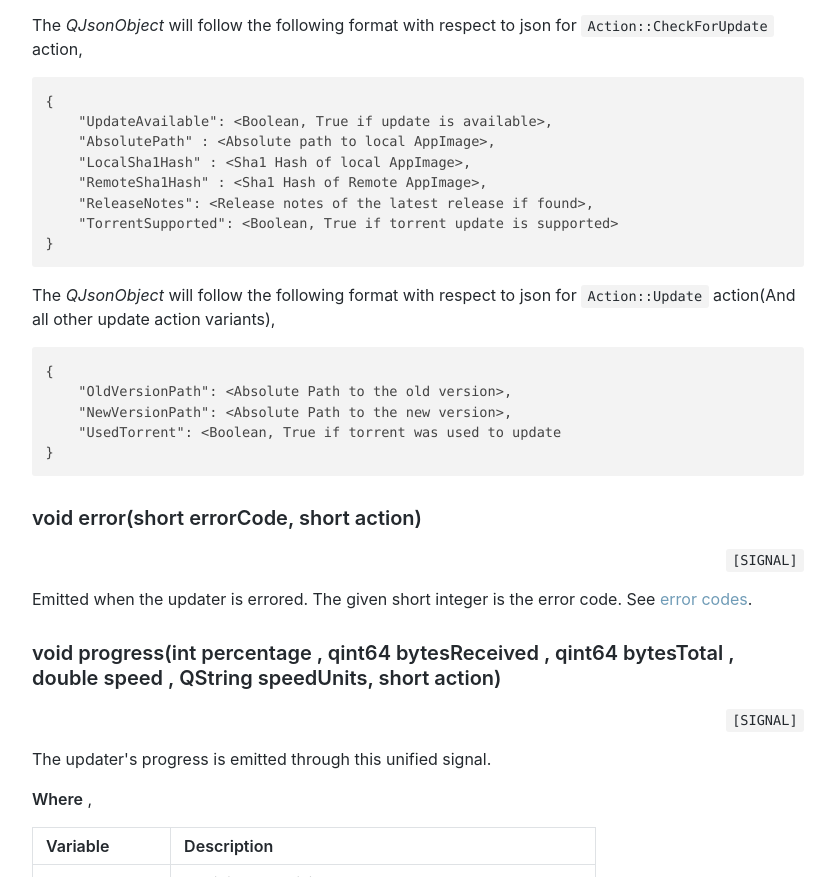
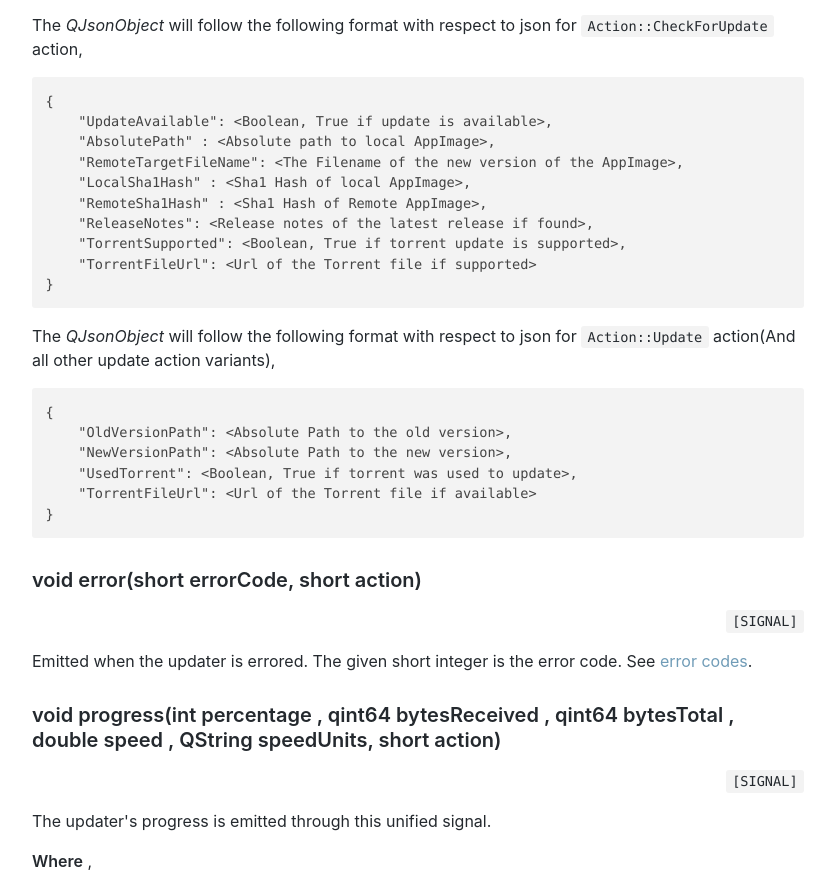
Before and after one commit to antony-jr/QAppImageUpdate, a plain HTML site: page docs/next/ClassQAppImageUpdate.html in a window 1280 px wide. Shown: the part 8313-9190 px from the top of the page, without its empty margins (366-1192 px from the left). Drawn offline with nearby package versions, Linux system fonts and the light colour scheme.

Commit message:
deploy: 5b1bb1635f1414adb90b99751418aaaf6f8794a9

```diff
--- a/docs/next/ClassQAppImageUpdate.html
+++ b/docs/next/ClassQAppImageUpdate.html
@@ -330,17 +330,20 @@ on different actions.</p>
 <pre><code class="hljs">{
     &quot;UpdateAvailable&quot;: &lt;Boolean, True if update is available&gt;,
     &quot;AbsolutePath&quot; : &lt;Absolute path to local AppImage&gt;,
+    &quot;RemoteTargetFileName&quot;: &lt;The Filename of the new version of the AppImage&gt;,
     &quot;LocalSha1Hash&quot; : &lt;Sha1 Hash of local AppImage&gt;,
     &quot;RemoteSha1Hash&quot; : &lt;Sha1 Hash of Remote AppImage&gt;,
     &quot;ReleaseNotes&quot;: &lt;Release notes of the latest release if found&gt;,
-    &quot;TorrentSupported&quot;: &lt;Boolean, True if torrent update is supported&gt;
+    &quot;TorrentSupported&quot;: &lt;Boolean, True if torrent update is supported&gt;,
+    &quot;TorrentFileUrl&quot;: &lt;Url of the Torrent file if supported&gt;
 }
 </code></pre>
 <p>The <em>QJsonObject</em> will follow the following format with respect to json for <code>Action::Update</code> action(And all other update action variants),</p>
 <pre><code class="hljs">{
     &quot;OldVersionPath&quot;: &lt;Absolute Path to the old version&gt;,
     &quot;NewVersionPath&quot;: &lt;Absolute Path to the new version&gt;,
-    &quot;UsedTorrent&quot;: &lt;Boolean, True if torrent was used to update
+    &quot;UsedTorrent&quot;: &lt;Boolean, True if torrent was used to update&gt;,
+    &quot;TorrentFileUrl&quot;: &lt;Url of the Torrent file if available&gt;
 }
 </code></pre>
 <h3><a class="anchor" aria-hidden="true" id="void-errorshort-errorcode-short-action"></a><a href="#void-errorshort-errorcode-short-action" aria-hidden="true" class="hash-link"><svg class="hash-link-icon" aria-hidden="true" height="16" version="1.1" viewBox="0 0 16 16" width="16"><path fill-rule="evenodd" d="M4 9h1v1H4c-1.5 0-3-1.69-3-3.5S2.55 3 4 3h4c1.45 0 3 1.69 3 3.5 0 1.41-.91 2.72-2 3.25V8.59c.58-.45 1-1.27 1-2.09C10 5.22 8.98 4 8 4H4c-.98 0-2 1.22-2 2.5S3 9 4 9zm9-3h-1v1h1c1 0 2 1.22 2 2.5S13.98 12 13 12H9c-.98 0-2-1.22-2-2.5 0-.83.42-1.64 1-2.09V6.25c-1.09.53-2 1.84-2 3.25C6 11.31 7.55 13 9 13h4c1.45 0 3-1.69 3-3.5S14.5 6 13 6z"></path></svg></a>void error(short errorCode, short action)</h3>
```
Also changed, not shown: PVSStudioAnalysis/index.html (+1 -1 lines).
